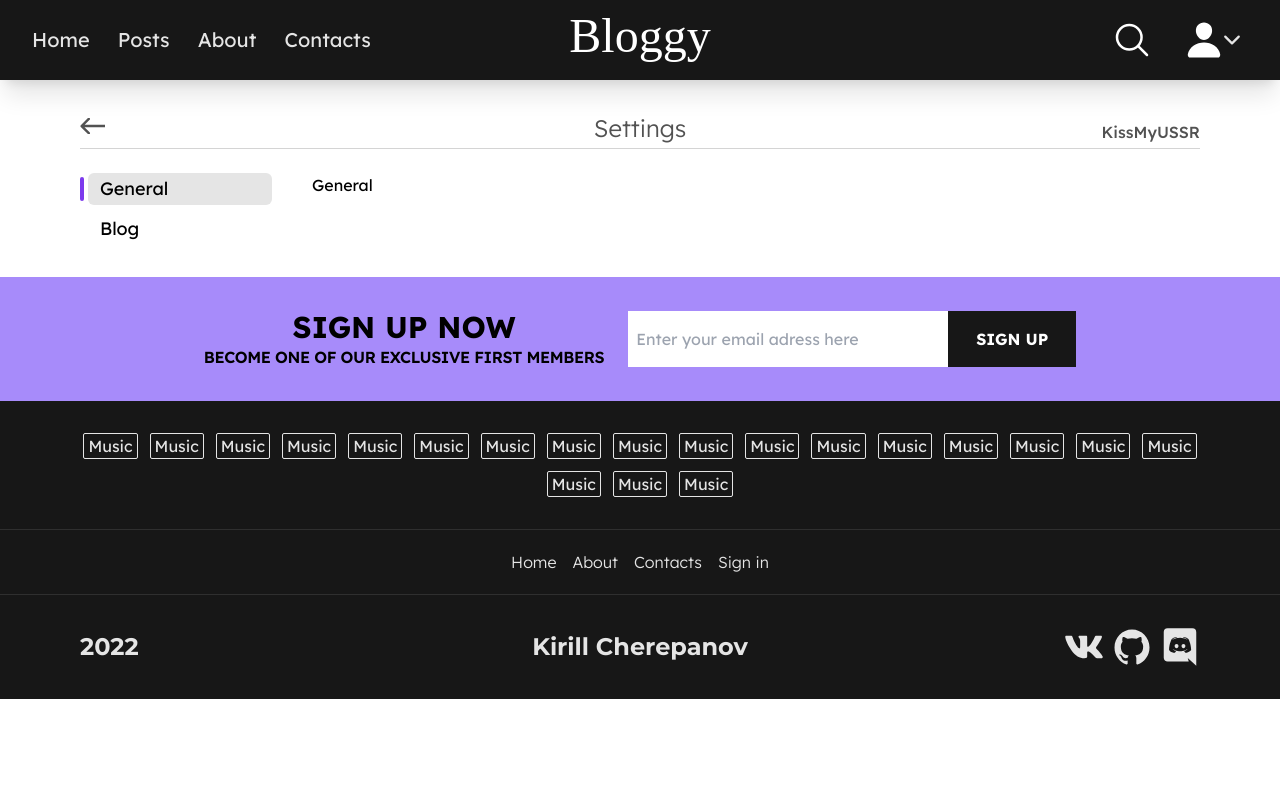
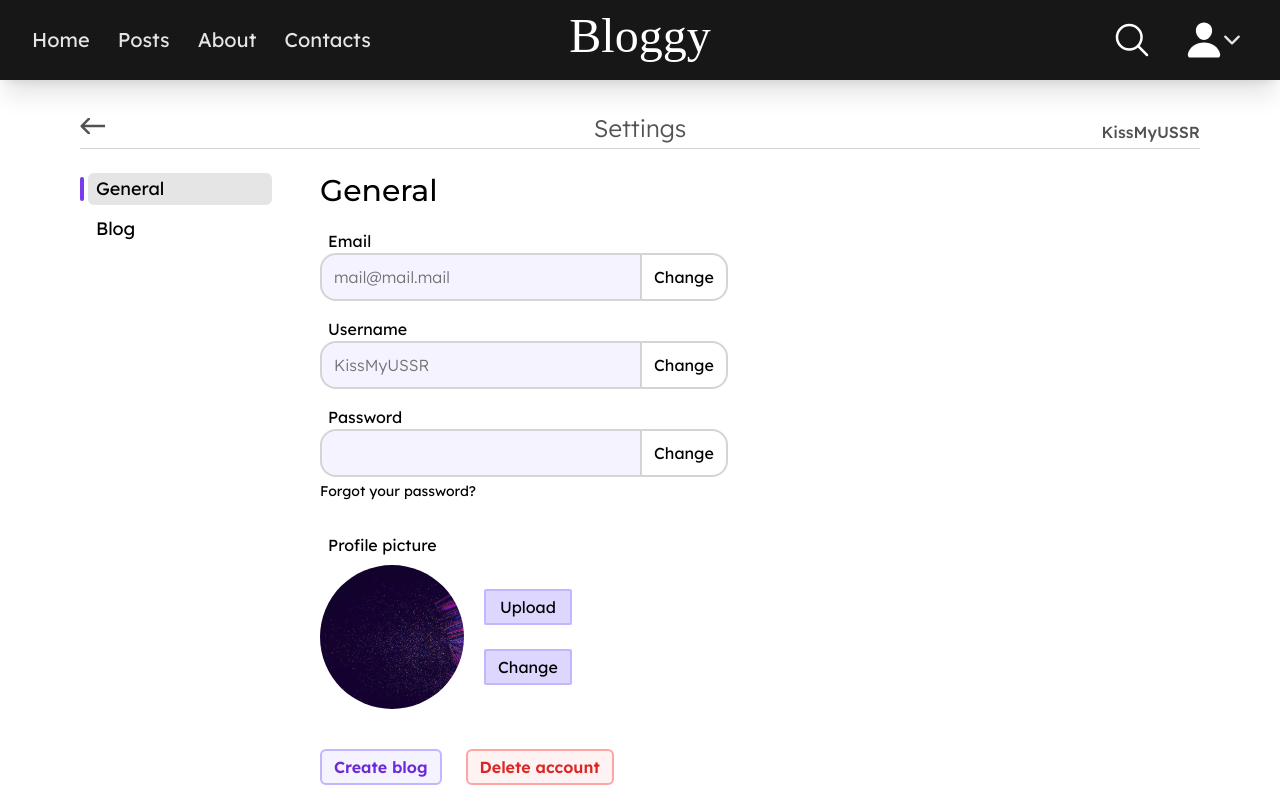
Before and after one commit to Kirill-Cherepanov/Bloggy, a React (Create React App) app in the folder client/: page /settings in a window 1280 px wide. Shown: the top 800 px of the page. Built offline with nearby package versions, Linux system fonts and the light colour scheme; a web font is replaced by a local one.

Commit message:
feat: add structure and styling to general settings

```diff
--- a/client/src/components/Authentification/Authentification.tsx
+++ b/client/src/components/Authentification/Authentification.tsx
@@ -47,7 +47,7 @@ export default function Authentification({
             type="text"
             id="authentification__input-1"
             placeholder="Email"
-            className="w-full border-2 border-secondary-300 rounded-2xl px-3 py-2.5 placeholder:text-secondary-500 placeholder:font-light mb-2"
+            className="styled-input w-full mb-2"
           />
           <label
             htmlFor="authentification__input-2"
@@ -59,7 +59,7 @@ export default function Authentification({
             type="text"
             id="authentification__input-2"
             placeholder={authType === 'login' ? 'Password' : 'Username'}
-            className="w-full border-2 border-secondary-300 rounded-2xl px-3 py-2.5 placeholder:text-secondary-500 placeholder:font-light mb-2"
+            className="styled-input w-full mb-2"
           />
           {authType === 'signup' ? null : (
             <button className="block text-sm text-secodary-600 hover:underline">
--- a/client/src/index.css
+++ b/client/src/index.css
@@ -24,6 +24,10 @@
 @layer components {
   .px-page {
     @apply px-4 xs:px-8 sm:px-12 md:px-20 max-w-7xl mx-auto;
+  }
+
+  .styled-input {
+    @apply focus:outline-accent-400 border-2 border-secondary-300 bg-accent-50 rounded-2xl px-3 py-2.5 placeholder:text-secondary-500 placeholder:font-light
   }
 
   .hamburger-menu-btn {
--- a/client/src/pages/Registration/Stages/Stage1.tsx
+++ b/client/src/pages/Registration/Stages/Stage1.tsx
@@ -53,7 +53,7 @@ export default function Stage1({ setStage }: Props) {
         id="email"
         placeholder="Email"
         required={true}
-        className="focus:outline-accent-400 w-full border-2 border-secondary-300 rounded-2xl px-3 py-2.5 placeholder:text-secondary-500 placeholder:font-light mb-2"
+        className="styled-input w-full mb-2"
       />
 
       <label htmlFor="username" className="block font-light ml-2 text-sm mb-1">
@@ -67,7 +67,7 @@ export default function Stage1({ setStage }: Props) {
         maxLength={20}
         required={true}
         pattern={'^[a-z0-9A-Z_-]+$'}
-        className="focus:outline-accent-400 w-full border-2 border-secondary-300 rounded-2xl px-3 py-2.5 placeholder:text-secondary-500 placeholder:font-light mb-2"
+        className="styled-input w-full mb-2"
       />
 
       <label htmlFor="password" className="block font-light ml-2 text-sm mb-1">
@@ -80,7 +80,7 @@ export default function Stage1({ setStage }: Props) {
         minLength={5}
         maxLength={30}
         required={true}
-        className="focus:outline-accent-400 w-full border-2 border-secondary-300 rounded-2xl px-3 py-2.5 placeholder:text-secondary-500 placeholder:font-light mb-2"
+        className="styled-input w-full mb-2"
       />
 
       {confirmationMessage && (
@@ -96,7 +96,7 @@ export default function Stage1({ setStage }: Props) {
             id="confirm-email"
             placeholder="Confirmation message"
             required={true}
-            className="focus:outline-accent-400 w-full border-2 border-secondary-300 rounded-2xl px-3 py-2.5 placeholder:text-secondary-500 placeholder:font-light mb-1"
+            className="styled-input w-full mb-1"
             style={{
               borderColor: incorrectElements['confirm-email'] && '#f00'
             }}
--- a/client/src/pages/Registration/Stages/Stage2.tsx
+++ b/client/src/pages/Registration/Stages/Stage2.tsx
@@ -44,7 +44,7 @@ export default function Stage2() {
           <div className="w-64 px-2 py-1 absolute top-4 bg-secondary-300 mt-2 opacity-0 rounded-md transition-opacity duration-200 invisible group-hover:visible group-hover:opacity-100 after:block after:absolute after:bottom-full after:left-1/2 after:-ml-2 after:border-[8px] after:border-transparent after:border-b-secondary-300">
             Please choose categories in order of their importance to you. Also,
             you will be able to make posts from any category. They are needed
-            mostly only for search.
+            mostly for search optimization.
           </div>
         </span>
       </label>
--- a/client/src/pages/Settings/Settings.tsx
+++ b/client/src/pages/Settings/Settings.tsx
@@ -25,11 +25,11 @@ export default function Settings() {
         </Link>
       </div>
       <div className="flex gap-10">
-        <div className="flex flex-col gap-2 w-48">
+        <div className="flex flex-col gap-2 shrink-0 w-48">
           <button
             onClick={() => setTabOpen('general')}
             className={
-              'rounded-md px-3 py-0.5 flex items-center text-lg ml-2 relative hover:bg-secondary-300 ' +
+              'rounded-md px-2 py-0.5 flex items-center text-lg ml-2 relative hover:bg-secondary-300 ' +
               (tabOpen === 'general'
                 ? 'bg-secondary-200 before:h-6 before:inline-block before:absolute before:-left-2 before:w-1 before:rounded-md before:bg-accent-600'
                 : '')
@@ -40,7 +40,7 @@ export default function Settings() {
           <button
             onClick={() => setTabOpen('blog')}
             className={
-              'rounded-md px-3 py-0.5 flex items-center text-lg ml-2 relative hover:bg-secondary-300 ' +
+              'rounded-md px-2 py-0.5 flex items-center text-lg ml-2 relative hover:bg-secondary-300 ' +
               (tabOpen === 'blog'
                 ? 'bg-secondary-200 before:h-6 before:inline-block before:absolute before:-left-2 before:w-1 before:rounded-md before:bg-accent-600'
                 : '')
@@ -49,7 +49,11 @@ export default function Settings() {
             Blog
           </button>
         </div>
-        {tabOpen === 'general' ? <GeneralSettings /> : <BlogSettings />}
+        {tabOpen === 'general' ? (
+          <GeneralSettings {...blogInfo} />
+        ) : (
+          <BlogSettings />
+        )}
       </div>
     </main>
   );
--- a/client/src/pages/Settings/Tabs/GeneralSettings.tsx
+++ b/client/src/pages/Settings/Tabs/GeneralSettings.tsx
@@ -1,7 +1,78 @@
-import React from 'react';
+type Props = User;
 
-type Props = {};
+export default function General({ email, username, profilePic }: Props) {
+  return (
+    <div className="pl-2">
+      <h3 className="text-3xl font-medium font-display mb-5">General</h3>
 
-export default function General({}: Props) {
-  return <div>General</div>;
+      <label htmlFor="email" className="block ml-2">
+        Email
+      </label>
+      <input
+        type="text"
+        id="email"
+        placeholder={email}
+        className="styled-input mb-4 w-80 rounded-r-none border-r-0"
+      />
+      <button className="border-2 border-secondary-300 rounded-r-2xl px-3 py-2.5 focus:outline-accent-400 hover:border-accent-300 hover:bg-accent-300">
+        Change
+      </button>
+
+      <label htmlFor="username" className="block ml-2">
+        Username
+      </label>
+      <input
+        type="text"
+        id="username"
+        placeholder={username}
+        className="styled-input mb-4 w-80 rounded-r-none border-r-0"
+      />
+      <button className="border-2 border-secondary-300 rounded-r-2xl px-3 py-2.5 focus:outline-accent-400 hover:border-accent-300 hover:bg-accent-300">
+        Change
+      </button>
+
+      <label htmlFor="password" className="block ml-2">
+        Password
+      </label>
+      <input
+        type="password"
+        id="password"
+        className="styled-input mb-1 w-80 rounded-r-none border-r-0"
+      />
+      <button className="border-2 border-secondary-300 rounded-r-2xl px-3 py-2.5 focus:outline-accent-400 hover:border-accent-300 hover:bg-accent-300">
+        Change
+      </button>
+      <button className="block text-sm text-secodary-600 hover:underline mb-8">
+        Forgot your password?
+      </button>
+
+      <label htmlFor="profile-pic" className="block mb-2 ml-2">
+        Profile picture
+      </label>
+      <div className="flex gap-5 mb-10">
+        <img
+          src={profilePic}
+          alt="profile"
+          className="aspect-square rounded-full object-cover w-36"
+        />
+        <div className="flex flex-col justify-evenly">
+          <button className="border-2 border-accent-300 bg-accent-200 px-3 py-1 hover:bg-accent-300 rounded-sm">
+            Upload
+          </button>
+          <button className="border-2 border-accent-300 bg-accent-200 px-3 py-1 hover:bg-accent-300 rounded-sm">
+            Change
+          </button>
+        </div>
+      </div>
+
+      <div>
+        <button className="py-1 px-3 rounded-md border-2 bg-accent-50 font-semibold text-accent-700 border-accent-300 hover:bg-accent-300 hover:text-accent-900 mr-6">
+          Create blog
+        </button>
+        <button className="py-1 px-3 rounded-md border-2 bg-red-50 font-semibold text-red-600 border-red-300 hover:bg-red-300 hover:text-red-900">
+          Delete account
+        </button>
+      </div>
+    </div>
+  );
 }
```
